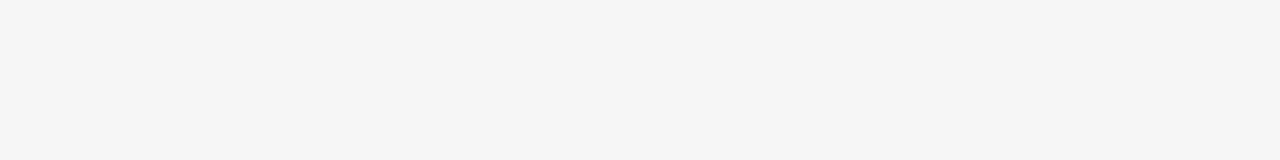
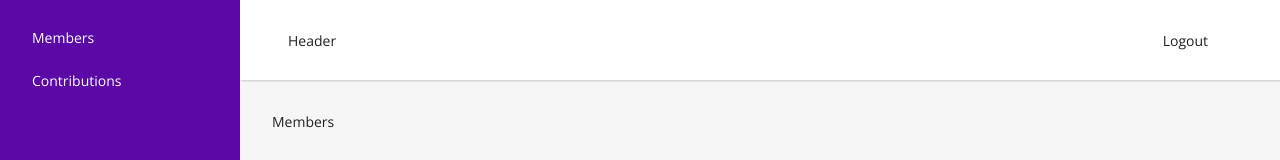
Before and after one commit to epten08/financial_contributions, a React (Vite) app in the folder web-app/: page /members in a window 1280 px wide. Before the commit this address led to /login. Shown: the top 160 px of the page. Built offline with nearby package versions, Linux system fonts and the light colour scheme; no server answers; sample sign-in values are in the browser's storage.

Commit message:
connected logout to backend

```diff
--- a/web-app/src/axios-client.js
+++ b/web-app/src/axios-client.js
@@ -1,7 +1,7 @@
 import axios from "axios";
 
 const axiosClient = axios.create({
-  baseURL: `${import.meta.env.VITE_API_BASE_URL}/api`
+  baseURL: "http://127.0.0.1:8000/api"
 })
 
 axiosClient.interceptors.request.use((config) => {
--- a/web-app/src/components/DefaultLayout.jsx
+++ b/web-app/src/components/DefaultLayout.jsx
@@ -1,10 +1,12 @@
 import {Link, Navigate, Outlet} from "react-router-dom";
 import {useStateContext} from "../contexts/ContextProvider.jsx";
+import {useEffect} from "react";
+import axiosClient from "../axios-client.js";
 
 
 export default function DefaultLayout(){
 
-  const {user,token} = useStateContext()
+  const {user,token,setUser,setToken} = useStateContext()
 
   if (!token) {
     return <Navigate to="login" />
@@ -12,7 +14,18 @@ export default function DefaultLayout(){
 
   const onLogout = (ev) => {
     ev.preventDefault()
+
+    axiosClient.post('/logout').then(() => {
+      setUser({})
+      setToken(null)
+    })
   }
+
+  useEffect(() => {
+    axiosClient.get('/user').then(({data}) => {
+      setUser(data)
+    })
+  }, []);
 
   return (
     <div id="defaultLayout">
--- a/web-app/src/contexts/ContextProvider.jsx
+++ b/web-app/src/contexts/ContextProvider.jsx
@@ -8,10 +8,8 @@ const StateContext = createContext({
 })
 
 export const ContextProvider = ({children}) => {
-  const [user,setUser] = useState({
-    name: "Arnold"
-  });
-  const [token,_setToken] = useState(null);
+  const [user,setUser] = useState({});
+  const [token,_setToken] = useState(localStorage.getItem("ACCESS_TOKEN"));
 
   const setToken = (token) => {
     _setToken(token)
```
